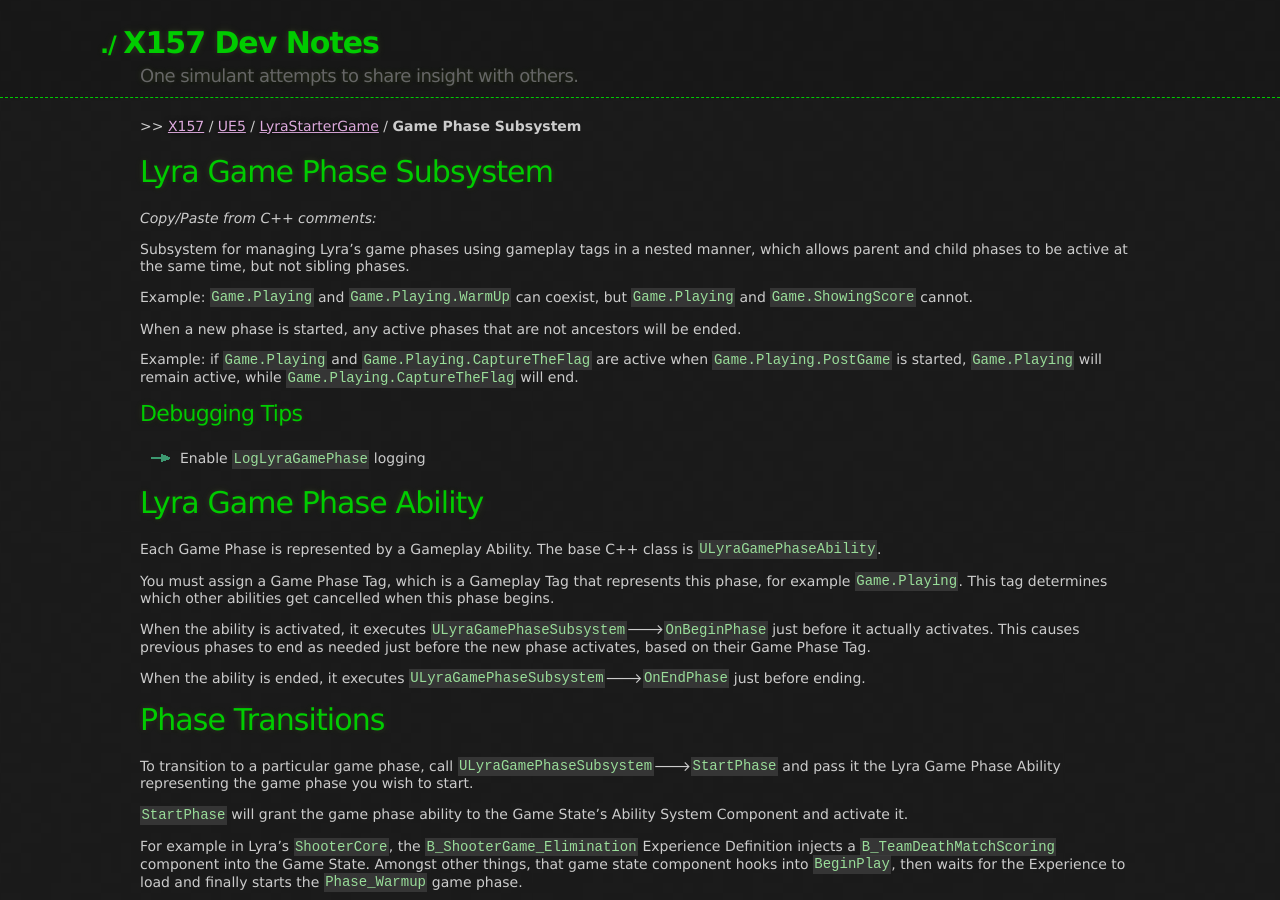
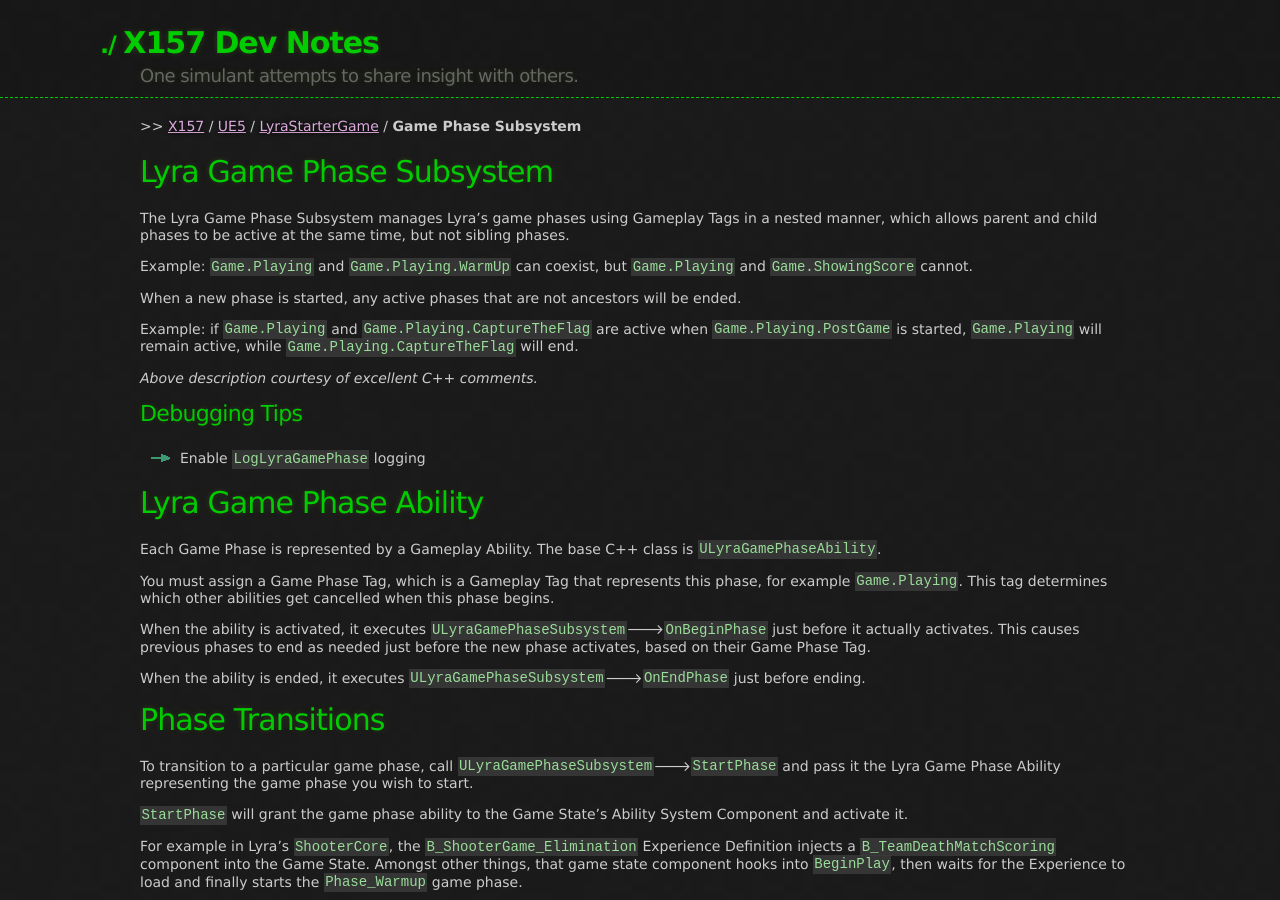
Before and after one commit to x157/x157.github.io, a Jekyll site: the page built from UE5/LyraStarterGame/GamePhaseSubsystem/index.md, in a window 1280 px wide and 900 px high. Built offline with Jekyll 4.4.1, drawn with Linux system fonts in a browser that asks for light colours.

Commit message:
Iterate description

```diff
--- a/UE5/LyraStarterGame/GamePhaseSubsystem/index.md
+++ b/UE5/LyraStarterGame/GamePhaseSubsystem/index.md
@@ -7,9 +7,8 @@
 
 # Lyra Game Phase Subsystem
 
-*Copy/Paste from C++ comments:*
-
-Subsystem for managing Lyra's game phases using gameplay tags in a nested manner, which allows parent and child
+The Lyra Game Phase Subsystem manages
+Lyra's game phases using Gameplay Tags in a nested manner, which allows parent and child
 phases to be active at the same time, but not sibling phases.
 
 Example: `Game.Playing` and `Game.Playing.WarmUp` can coexist,
@@ -19,6 +18,8 @@
 
 Example: if `Game.Playing` and `Game.Playing.CaptureTheFlag` are active when `Game.Playing.PostGame` is started,
 `Game.Playing` will remain active, while `Game.Playing.CaptureTheFlag` will end.
+
+*Above description courtesy of excellent C++ comments.*
 
 
 ### Debugging Tips
```
